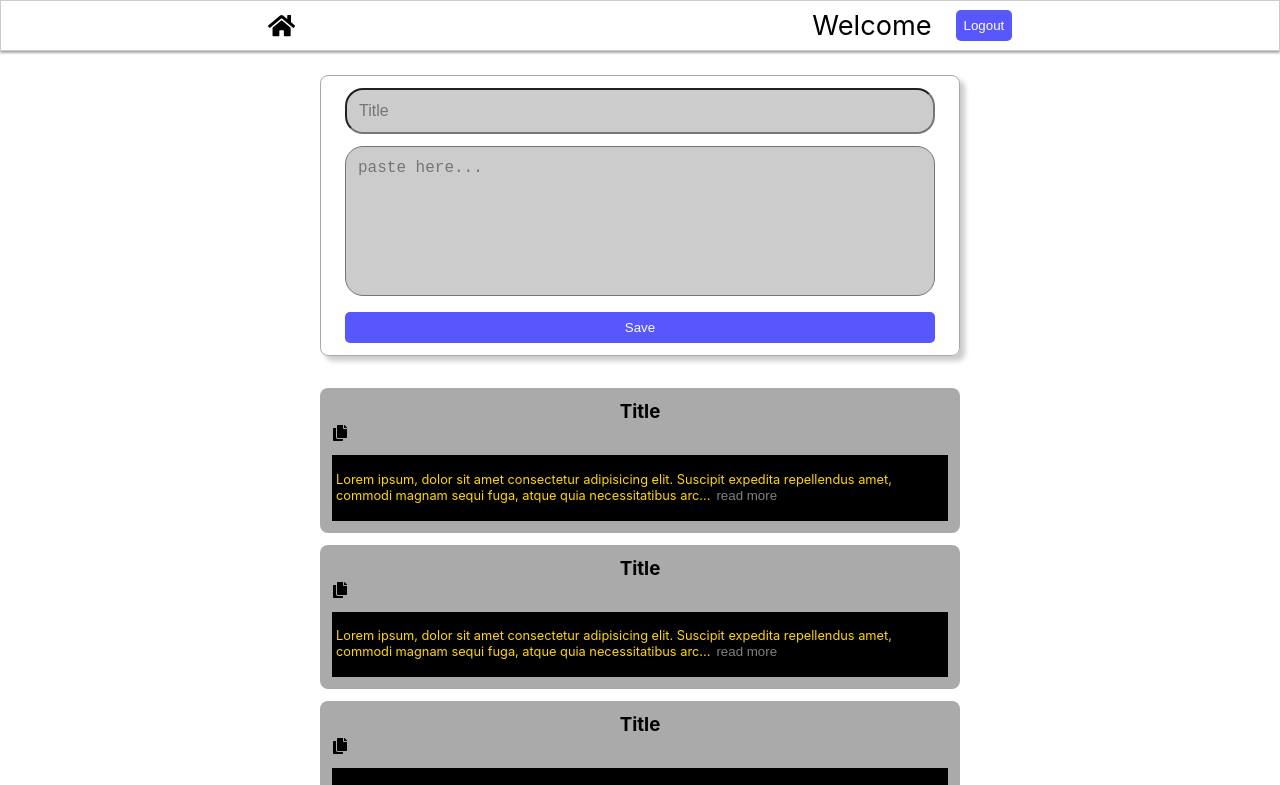
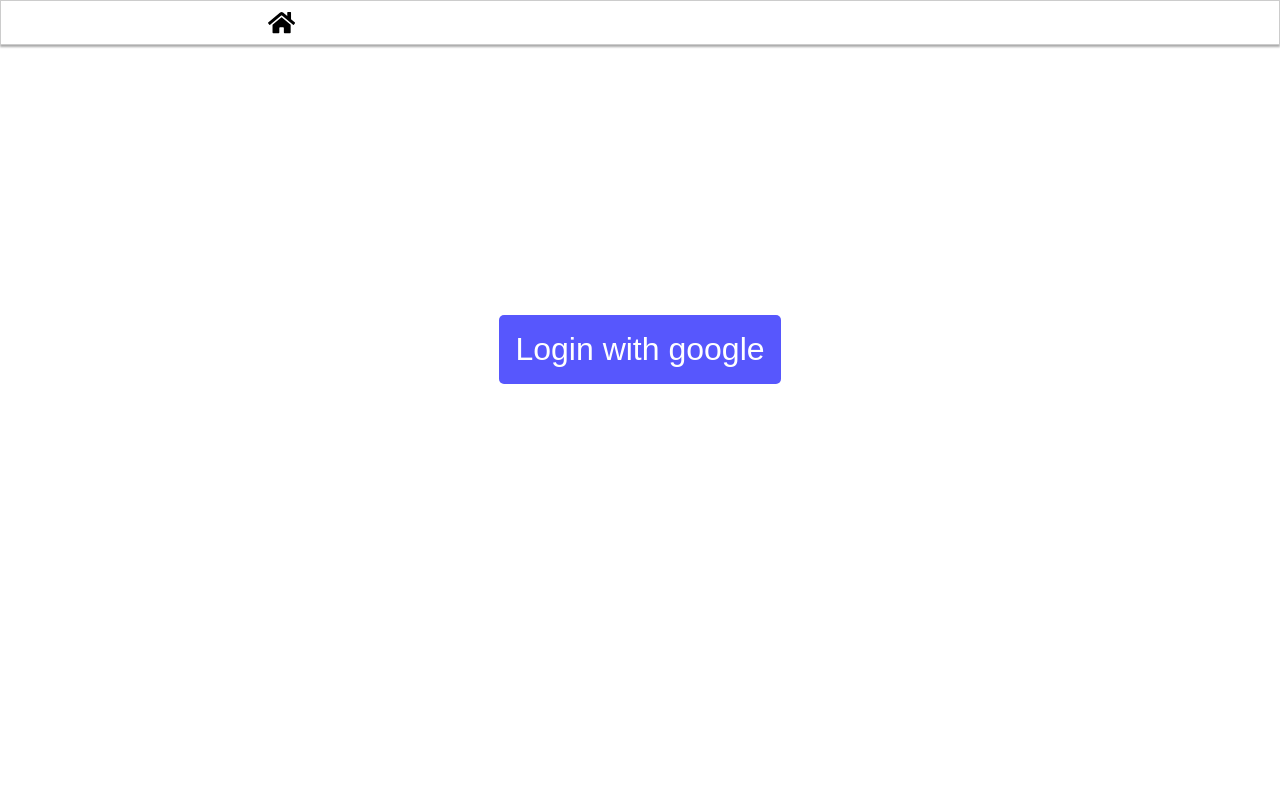
Before and after one commit to VictoryIfebhor/copy-and-paste-frontend, a React (Vite) app: page /auth in a window 1280 px wide. Shown: the top 785 px of the page. Built offline with nearby package versions, Linux system fonts and the light colour scheme.

Commit message:
Installed react router and used contextAPI for application state variables

```diff
--- a/package.json
+++ b/package.json
@@ -10,7 +10,8 @@
   "dependencies": {
     "react": "^18.0.0",
     "react-dom": "^18.0.0",
-    "react-icons": "^4.4.0"
+    "react-icons": "^4.4.0",
+    "react-router-dom": "^6.3.0"
   },
   "devDependencies": {
     "@types/react": "^18.0.0",
--- a/src/App.jsx
+++ b/src/App.jsx
@@ -1,32 +1,18 @@
-import Header from "./components/Header";
-import Input from "./components/Input";
-import OutputBox from "./components/OutputBox";
+import { BrowserRouter, Routes, Route } from "react-router-dom";
+import Layout from "./pages/Layout";
+import Login from "./pages/Login";
+import Main from "./pages/Main";
 
 const App = () => {
-  const selectContentRandomly = () => {
-    return Math.random() > 0.5
-      ? "Lorem ipsum, dolor sit amet consectetur adipisicing elit. Suscipit expedita repellendus amet, commodi magnam sequi fuga, atque quia necessitatibus architecto iste iusto voluptatem temporibus fugiat, quibusdam nemo molestiae eligendi ipsum laborum. Nulla adipisci esse debitis eius aliquam explicabo ratione doloremque libero ipsam dolore praesentium dolorum dolorem, similique fugiat expedita ipsa."
-      : "Lorem ipsum dolor sit amet consectetur adipisicing elit. Nostrum, consectetur? Inventore placeat doloremque cupiditate";
-  };
-
   return (
-    <>
-      <Header />
-      <main>
-        <Input />
-        <section>
-          {[1, 2, 3, 4].map((num) => {
-            return (
-              <OutputBox
-                key={num}
-                title="Title"
-                content={selectContentRandomly()}
-              />
-            );
-          })}
-        </section>
-      </main>
-    </>
+    <BrowserRouter>
+      <Routes>
+        <Route path="/" element={<Layout />}>
+          <Route index element={<Main />} />
+          <Route path="auth" element={<Login />} />
+        </Route>
+      </Routes>
+    </BrowserRouter>
   );
 };
 
--- a/src/components/Header.jsx
+++ b/src/components/Header.jsx
@@ -1,12 +1,28 @@
+import { useNavigate } from "react-router-dom";
 import { FaHome } from "react-icons/fa";
+import { useGlobalContext } from "../context";
 
 const Header = () => {
+  const { user, setUser } = useGlobalContext();
+  const navigate = useNavigate();
+
+  const logout = () => {
+    setUser(null);
+    navigate("/auth");
+  };
+
   return (
     <header>
       <FaHome className="logo" />
       <div className="right-side">
-        <p>Welcome</p>
-        <button className="btn">Logout</button>
+        {user && (
+          <>
+            <p>{user.name}</p>
+            <button className="btn" onClick={logout}>
+              Logout
+            </button>
+          </>
+        )}
       </div>
     </header>
   );
--- /dev/null
+++ b/src/context.jsx
@@ -0,0 +1,16 @@
+import { createContext, useContext, useState } from "react";
+
+const AppContext = createContext();
+
+export const AppProvider = ({ children }) => {
+  const [user, setUser] = useState();
+  return (
+    <AppContext.Provider value={{ user, setUser }}>
+      {children}
+    </AppContext.Provider>
+  );
+};
+
+export const useGlobalContext = () => {
+  return useContext(AppContext);
+};
--- a/src/index.css
+++ b/src/index.css
@@ -14,6 +14,14 @@
 main {
   max-width: 50%;
   margin: 24px auto;
+}
+
+.login-main {
+  text-align: center;
+  display: flex;
+  justify-content: center;
+  align-items: center;
+  height: 70vh;
 }
 
 header {
@@ -51,6 +59,11 @@
   background-color: blue;
 }
 
+.login-btn {
+  padding: 16px;
+  font-size: 2rem;
+}
+
 form {
   border: 0.4px solid #aaa;
   box-shadow: 5px 5px 5px #ccc;
@@ -75,7 +88,7 @@
 }
 
 textarea {
-  height: 150px;
+  height: 100px;
   resize: none;
 }
 
@@ -121,4 +134,11 @@
   font-size: 0.8rem;
   overflow: hidden;
   padding: 4px;
+  padding-left: 8px;
+  border-radius: 4px;
 }
+
+.input-field {
+  width: 100%;
+  border: 1px solid blue;
+}
--- a/src/main.jsx
+++ b/src/main.jsx
@@ -1,10 +1,13 @@
-import React from 'react'
-import ReactDOM from 'react-dom/client'
-import App from './App'
-import './index.css'
+import React from "react";
+import ReactDOM from "react-dom/client";
+import App from "./App";
+import { AppProvider } from "./context";
+import "./index.css";
 
-ReactDOM.createRoot(document.getElementById('root')).render(
+ReactDOM.createRoot(document.getElementById("root")).render(
   <React.StrictMode>
-    <App />
+    <AppProvider>
+      <App />
+    </AppProvider>
   </React.StrictMode>
-)
+);
--- /dev/null
+++ b/src/pages/Layout.jsx
@@ -0,0 +1,13 @@
+import { Outlet } from "react-router-dom";
+import Header from "../components/Header";
+
+const Layout = () => {
+  return (
+    <>
+      <Header />
+      <Outlet />
+    </>
+  );
+};
+
+export default Layout;
--- /dev/null
+++ b/src/pages/Login.jsx
@@ -0,0 +1,22 @@
+import { useNavigate } from "react-router-dom";
+import { useGlobalContext } from "../context";
+
+const Login = () => {
+  const { setUser } = useGlobalContext();
+  const navigate = useNavigate();
+
+  const login = () => {
+    setUser({ name: "testuser" });
+    navigate("/");
+  };
+
+  return (
+    <main className="login-main">
+      <button className="btn login-btn" onClick={login}>
+        Login with google
+      </button>
+    </main>
+  );
+};
+
+export default Login;
--- /dev/null
+++ b/src/pages/Main.jsx
@@ -0,0 +1,31 @@
+import Input from "../components/Input";
+import OutputBox from "../components/OutputBox";
+
+const Main = () => {
+  const selectContentRandomly = () => {
+    return Math.random() > 0.5
+      ? "Lorem ipsum, dolor sit amet consectetur adipisicing elit. Suscipit expedita repellendus amet, commodi magnam sequi fuga, atque quia necessitatibus architecto iste iusto voluptatem temporibus fugiat, quibusdam nemo molestiae eligendi ipsum laborum. Nulla adipisci esse debitis eius aliquam explicabo ratione doloremque libero ipsam dolore praesentium dolorum dolorem, similique fugiat expedita ipsa."
+      : "Lorem ipsum dolor sit amet consectetur adipisicing elit. Nostrum, consectetur? Inventore placeat doloremque cupiditate";
+  };
+
+  return (
+    <>
+      <main>
+        <Input />
+        <section>
+          {[1, 2, 3, 4].map((num) => {
+            return (
+              <OutputBox
+                key={num}
+                title="Title"
+                content={selectContentRandomly()}
+              />
+            );
+          })}
+        </section>
+      </main>
+    </>
+  );
+};
+
+export default Main;
```
Also changed, not shown: 1 other file (tests, documents, lock files or other folders).
